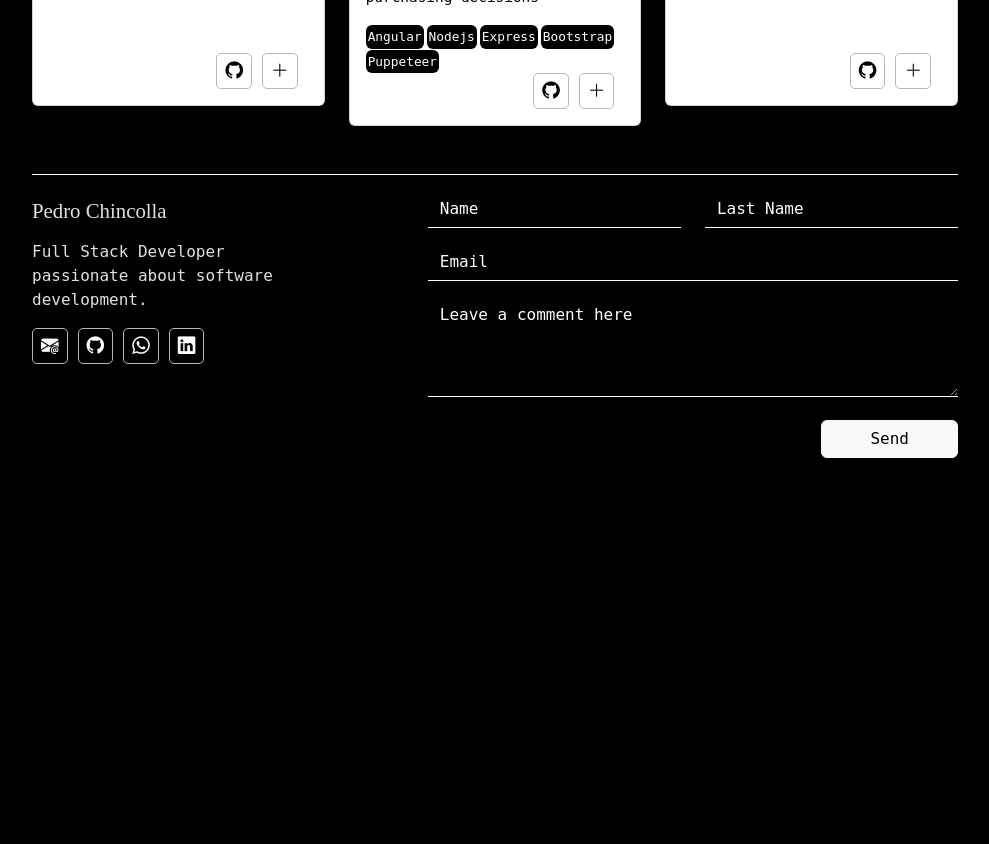
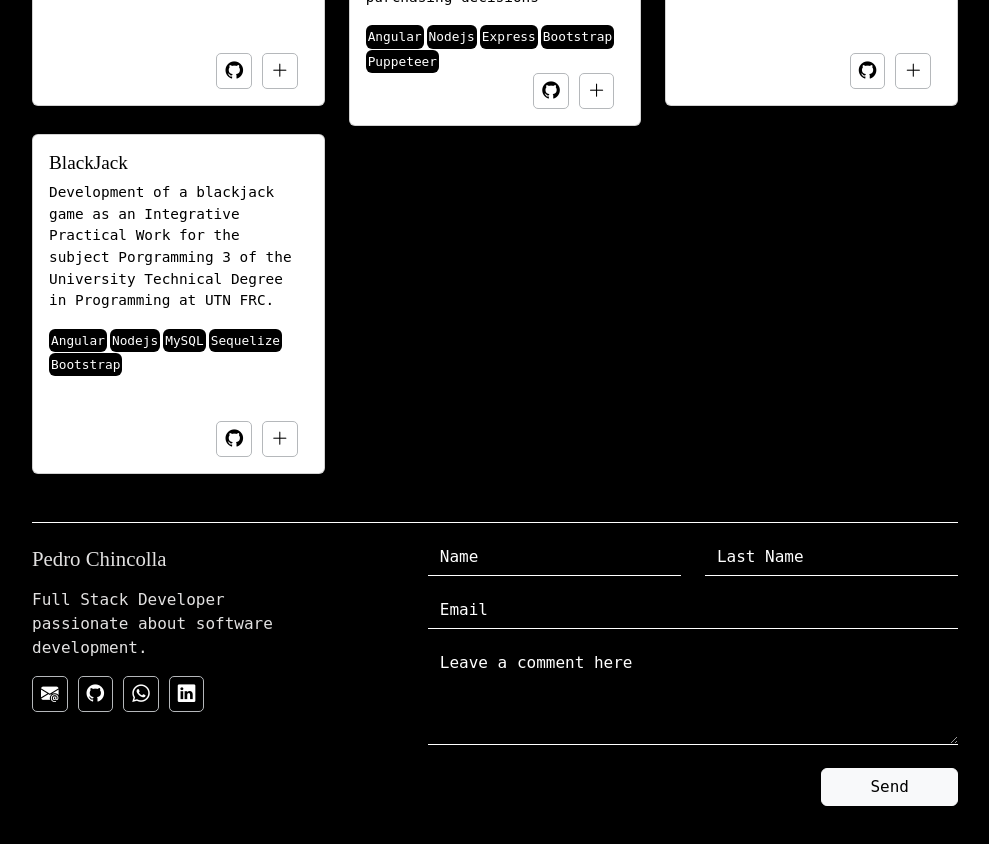
Before and after one commit to PedroT111/cv, an Angular app: page / in a window 1280 px wide. Shown: the part 1900-2744 px from the top of the page, without its empty margins (145-1134 px from the left). Before the commit the page ends 2414 px from the top, so only its background shows below. Built offline with nearby package versions, Linux system fonts and the light colour scheme; a web font is replaced by a local one.

Commit message:
add data

```diff
--- a/src/app/data/data.ts
+++ b/src/app/data/data.ts
@@ -96,20 +96,26 @@ export const DATA = {
             title: 'MiCafeApp',
             description: 'A website that optimizes the coffee shop purchasing experience, with a focus on the \'Take Away\' mode.',
             stack: ['Angular', 'Nodejs', 'Express', 'Bootstrap', 'Mongodb'],
-            gitHub: 's',
+            gitHub: 'https://github.com/PedroT111/miCafe',
             router: '/project-micafeapp'
         },
         {
             title: 'BeerFinder',
             description: 'A web platform leveraging web scraping techniques to compile and compare beer prices from diverse supermarkets, offering users a comprehensive overview of available options and facilitating informed purchasing decisions',
             stack: ['Angular', 'Nodejs', 'Express', 'Bootstrap', 'Puppeteer'],
-            gitHub: 's'
+            gitHub: 'https://github.com/PedroT111/beerFinderApp'
         },
         {
             title: 'Oaxaca Ice Cream Shop',
             description: 'Comprehensive management system for an ice cream shop as part of a team academic project.',
             stack: ['Angular', '.Net', 'Entity Framework', 'Java', 'MySQL'],
-            gitHub: 's'
+            gitHub: 'https://github.com/PedroT111/2022_TUP_2W1_TPI_05'
+        },
+        {
+            title: 'BlackJack',
+            description: 'Development of a blackjack game as an Integrative Practical Work for the subject Porgramming 3 of the University Technical Degree in Programming at UTN FRC.',
+            stack: ['Angular', 'Nodejs', 'MySQL', 'Sequelize', 'Bootstrap'],
+            gitHub: 'https://github.com/PedroT111/BlackJack/tree/terceraEntrega'
         }
     ]
 
--- a/src/app/data/miCafeApp.ts
+++ b/src/app/data/miCafeApp.ts
@@ -2,6 +2,8 @@ export const MI_CAFE_DATA = {
     summary: "MiCafeApp is the perfect solution to modernize and streamline the café experience. With our application, users can order their favorite coffee from the comfort of their mobile device, without the need to wait in long lines. Simply select your preferred products, schedule the pickup time, and you're all set!",
     technologies: ['Angular', 'Nodejs', 'TypeScript', 'Express', 'MongoDB', 'Bootstrap'],
     app_image_url: '',
+    url: 'https://micafeapp.netlify.app/',
+    github: 'https://github.com/PedroT111/miCafe',
     summary_2: "For coffee lovers who are always on the go, MiCafeApp offers the convenience of planning their orders in advance, ensuring their coffee is ready and waiting for them upon arrival at the café.",
     admin_tool_description: 'Additionally, MiCafeApp provides cafés with the necessary tools to efficiently manage their business. From inventory management and creating offers and discounts, to tracking orders and generating detailed reports, our platform helps optimize operations and enhance customer satisfaction.',
     admin_tool_sections: [
```
